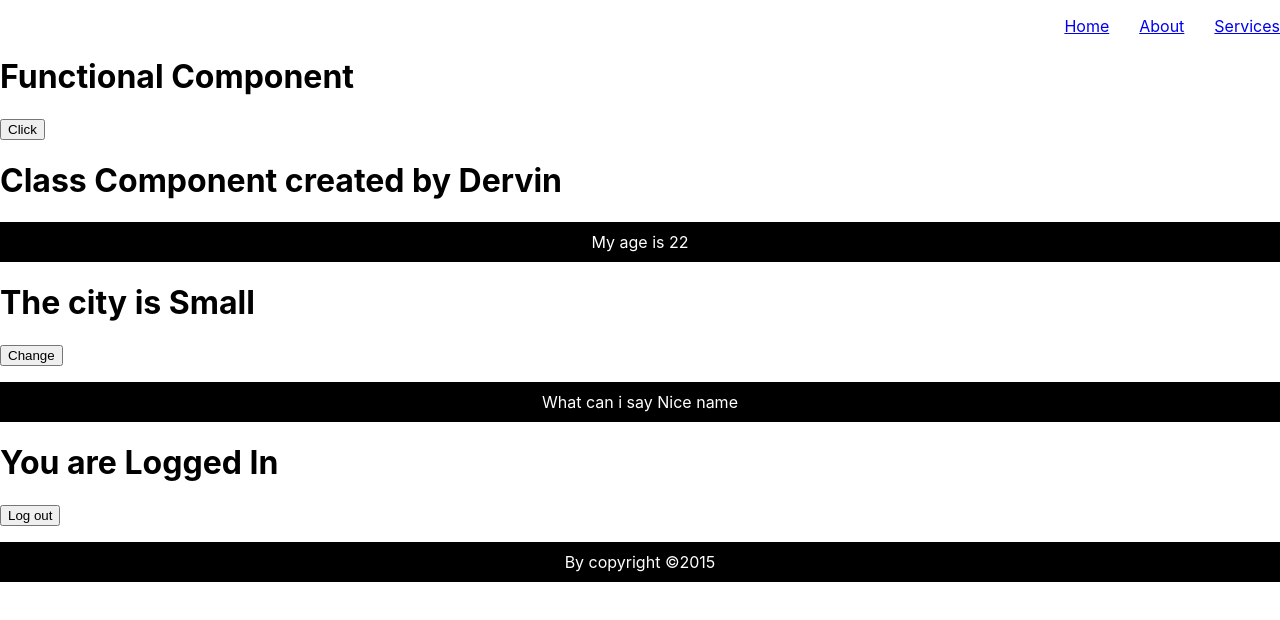
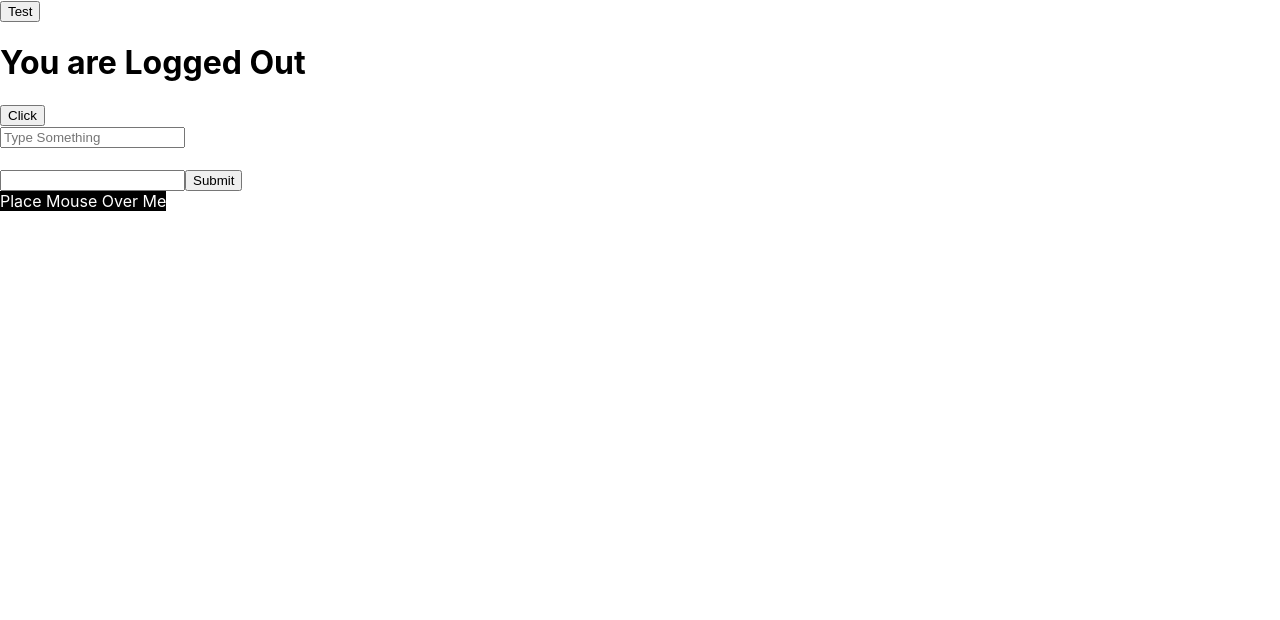
Before and after one commit to Dervin2003/react-training, a React (Create React App) app: page / in a window 1280 px wide. Shown: the top 620 px of the page. Built offline with nearby package versions, Linux system fonts and the light colour scheme.

Commit message:
React events and conditional rendering

```diff
--- a/src/App.js
+++ b/src/App.js
@@ -1,25 +1,27 @@
 // import logo from './logo.svg';
 import './App.css';
-import Head from './Head';
-import MyComponent from './MyComponent';
-import Footer from './Footer';
-import LogIn from './LogIn';
-import LogOut from './LogOut';
-import TestComponent from './TestComponent';
-import StateTest from './StateTest';
+// import Head from './Head';
+// import MyComponent from './MyComponent';
+// import Footer from './Footer';
+// import LogIn from './LogIn';
+// import LogOut from './LogOut';
+// import TestComponent from './TestComponent';
+// import StateTest from './StateTest';
+import Events from './Events';
+import Check from './Check';
 
 
 // const name="Java Script";
 
-function Check(){
-  let isLoggedin=true;
-  return(
-    <div>
-      {isLoggedin?<LogIn/>:<LogOut/> }
-    </div>
-  )
+// function Check(){
+//   let isLoggedin=true;
+//   return(
+//     <div>
+//       {isLoggedin?<LogIn/>:<LogOut/> }
+//     </div>
+//   )
 
-}
+// }
 
 function App() {
   return (
@@ -46,7 +48,7 @@
     // </div>
     <>
 
-      <Head/>
+      {/* <Head/>
 
       <MyComponent/>
 
@@ -56,7 +58,11 @@
 
       <Check/>
 
-      <Footer/>
+      <Footer/> */}
+
+      <Check/>
+
+      <Events/>
     </>
 
   );
--- /dev/null
+++ b/src/Check.jsx
@@ -0,0 +1,16 @@
+import { useState } from "react";
+import LogIn from './LogIn'
+import LogOut from './LogOut'
+
+function Check(){
+
+    const[isLoggedIn,setIsLoggedIn]=useState(false)
+    return(
+        <div>
+            <button onClick={()=>setIsLoggedIn(!isLoggedIn)}>Test</button>
+            {isLoggedIn?<LogIn/>:<LogOut/> }
+        </div>
+  )
+}
+
+export default Check;
--- /dev/null
+++ b/src/Events.jsx
@@ -0,0 +1,59 @@
+import { useState } from "react";
+// import React from "react";
+
+function Events(){
+    return(
+        <div>
+        <button onClick={()=>alert("Button clicked")}>Click</button>
+        <TestEvent/>
+        <FormEvent/>
+        </div>
+    )
+}
+
+
+
+function TestEvent() {
+
+    const [text,setText]=useState("")
+
+    return (
+        <div>
+            <input type="text" placeholder="Type Something" onChange={(e)=>setText(e.target.value)} />
+            <h1>{text}</h1>
+        </div>
+    )
+}
+
+
+function FormEvent(){
+    function submitForm(e){
+        e.preventDefault();
+        alert("Form Subitted");
+    }
+
+    const enter=()=>{
+        alert("mouse entered")
+    }
+
+    const leave=()=>{
+        alert("mouse left")
+    }
+
+    const myStyle={
+        display:"inline",
+        backgroundColor:"black",
+        color:"white"
+    }
+
+    return(
+        <form onSubmit={submitForm}>
+            <input type="text"/>
+            <button type="submit">Submit</button><br/>
+
+            <div onMouseEnter={enter} onMouseLeave={leave} style={myStyle}>Place Mouse Over Me</div>
+        </form>
+    )
+}
+
+export default Events;
--- a/src/LogIn.jsx
+++ b/src/LogIn.jsx
@@ -2,7 +2,7 @@
     return(
         <>
             <h1>You are Logged In</h1>
-            <button>Log out</button>
+
         </>
     )
 }
--- a/src/LogOut.jsx
+++ b/src/LogOut.jsx
@@ -5,7 +5,7 @@
         return(
             <>
                 <h1>You are Logged Out</h1>
-                <button>Log in</button>
+
             </>
         )
     }
```
